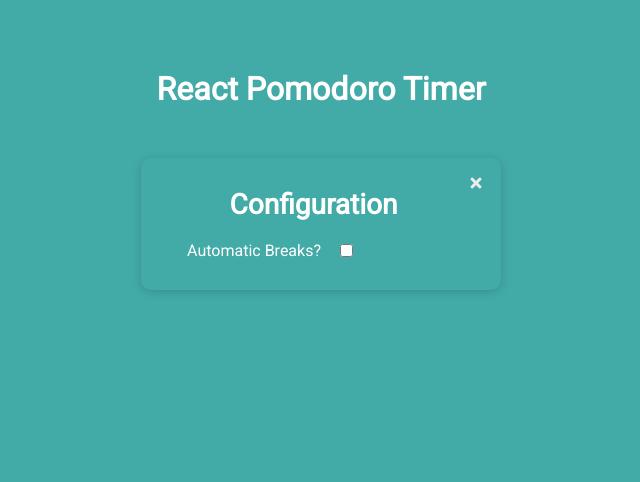
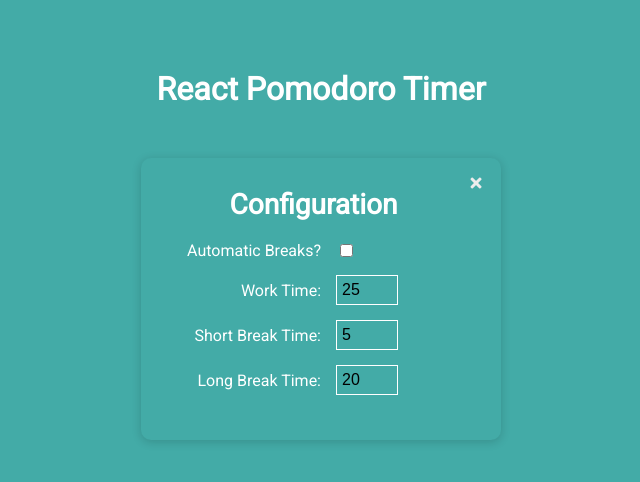
Before and after one commit to matyiu/react-pomodoro-timer, a React app: page / in a window 1280 px wide. Both pictures are taken after a click on the button 795 px from the left and 183 px from the top of the page. Shown: the top 482 px of the page, without its empty margins (319-959 px from the left). Built offline with nearby package versions, Linux system fonts and the light colour scheme.

Commit message:
Added configuration to change timer's time

```diff
--- a/src/js/components/PomodoroTimer.js
+++ b/src/js/components/PomodoroTimer.js
@@ -1,8 +1,6 @@
 import React, { useEffect, useRef, useState } from 'react'
+import useForm from '../hooks/useForm';
 
-const WORKTIME = 1500;
-const SHORTRESTTIME = 300;
-const LONGBREAKTIME = 1200;
 const LONGBREAKCYCLE = 4;
 
 const ucfirst = (([char, ...rest]) => {
@@ -28,7 +26,25 @@ const PomodoroView = ({position, prettyTimer, cycle, onPlay, onNext, onView}) =>
     );
 }
 
-const ConfigurationView = ({onAutomaticBreak, automaticBreak, onView}) => {
+const ConfigurationView = ({configuration, onChangeForm, onView}) => {
+    const {
+        automaticBreak,
+    } = configuration;
+
+    const workTime = configuration.workTime / 60;
+    const shortBreakTime = configuration.shortBreakTime / 60;
+    const longBreakTime = configuration.longBreakTime / 60;
+
+    const handleTimeChange = evt => {
+        const value = evt.target.value * 60;
+        const name = evt.target.name;
+
+        onChangeForm({target: {
+            value,
+            name
+        }});
+    }
+
     return (
         <>
             <h3>Configuration</h3>
@@ -36,8 +52,23 @@ const ConfigurationView = ({onAutomaticBreak, automaticBreak, onView}) => {
             <div className="timer-form">
                 <div className="timer-row">
                     <label htmlFor="automatic-breaks">Automatic Breaks?</label>
-                    <input type="checkbox" id="automatic-breaks"
-                        onChange={onAutomaticBreak} defaultChecked={automaticBreak}/>
+                    <input type="checkbox" id="automatic-breaks" name="automaticBreak"
+                        onChange={onChangeForm} defaultChecked={automaticBreak}/>
+                </div>
+                <div className="timer-row">
+                    <label htmlFor="work-time">Work Time:</label>
+                    <input type="number" id="work-time" min="0" value={workTime}
+                        max="120" name="workTime" onChange={handleTimeChange} />
+                </div>
+                <div className="timer-row">
+                    <label htmlFor="short-break-time">Short Break Time:</label>
+                    <input type="number" id="short-break-time" min="0" value={shortBreakTime}
+                        max="30" name="shortBreakTime" onChange={handleTimeChange} />
+                </div>
+                <div className="timer-row">
+                    <label htmlFor="long-break-time">Long Break Time:</label>
+                    <input type="number" id="long-break-time" min="0" value={longBreakTime}
+                        max="60" name="longBreakTime" onChange={handleTimeChange} />
                 </div>
             </div>
         </>
@@ -45,23 +76,28 @@ const ConfigurationView = ({onAutomaticBreak, automaticBreak, onView}) => {
 }
 
 const PomodoroTimer = () => {
-    const [ time, setTime ] = useState(WORKTIME);
     const [ cycle, setCycle ] = useState('work');
     const [ position, setPosition ] = useState(0);
     const [ view, setView ] = useState(0);
-    const [ automaticBreak, setAutomaticBreak ] = useState(false);
-    const [ timerState, setTimerState ] = useState('stoped');
+    const [ configuration, setConfiguration ] = useForm({
+        automaticBreak: false,
+        workTime: 1500,
+        shortBreakTime: 300,
+        longBreakTime: 1200
+    });
+    const [ time, setTime ] = useState(configuration.workTime);
+    const [ timerState, setTimerState ] = useState('stopped');
     const timer = useRef(null);
 
     const setBreak = () => {
         if (position === (LONGBREAKCYCLE - 1)) {
             setCycle('long break');
 
-            return LONGBREAKTIME
+            return configuration.longBreakTime
         }
 
         setCycle('short break');
-        return SHORTRESTTIME;
+        return configuration.shortBreakTime;
     }
 
     const setWork = () => {
@@ -69,7 +105,7 @@ const PomodoroTimer = () => {
         setPosition(prevPosition =>
             prevPosition === 3 ? 0 : prevPosition + 1);
 
-        return WORKTIME;
+        return configuration.workTime;
     }
 
     const running = () => {
@@ -90,12 +126,12 @@ const PomodoroTimer = () => {
 
     const stop = () => {
         timer.current = clearInterval(timer.current);
-        setTimerState(!automaticBreak || cycle !== 'work' ? 'stopped' : 'automatic');
+        setTimerState(!configuration.automaticBreak || cycle !== 'work' ? 'stopped' : 'automatic');
     }
 
     const play = () => {
         timer.current = setInterval(running, 1000);
-        setTimerState(automaticBreak ? 'automatic' : 'running');
+        setTimerState(configuration.automaticBreak ? 'automatic' : 'running');
     }
 
     const handlePlayTimer = () => {
@@ -116,7 +152,6 @@ const PomodoroTimer = () => {
         });
     }
 
-    const handleAutomaticBreak = () => setAutomaticBreak(!automaticBreak);
     const handleConfigurationView = () => setView(1);
     const handlePomodoroView = () => setView(0);
 
@@ -134,6 +169,18 @@ const PomodoroTimer = () => {
         }
     }, [cycle, timerState]);
 
+    useEffect(() => {
+        if (timerState === 'stopped') {
+            if (cycle === 'work') {
+                setTime(configuration.workTime);
+            } else if (cycle === 'short break') {
+                setTime(configuration.shortBreakTime);
+            } else {
+                setTime(configuration.longBreakTime);
+            }
+        }
+    }, [configuration]);
+
     return (
         <div className="pomodoro-timer">
             {
@@ -147,8 +194,8 @@ const PomodoroTimer = () => {
                     onView={handleConfigurationView}
                 /> :
                 <ConfigurationView
-                    automaticBreak={automaticBreak}
-                    onAutomaticBreak={handleAutomaticBreak}
+                    configuration={configuration}
+                    onChangeForm={setConfiguration}
                     onView={handlePomodoroView}
                 />
             }
--- /dev/null
+++ b/src/js/hooks/useForm.js
@@ -0,0 +1,19 @@
+import React, { useState } from "react"
+
+export default (initialValues) => {
+    const [values, setValues] = useState(initialValues || {});
+
+    const handleChange = evt => {
+        const target = evt.target;
+
+        setValues({
+            ...values,
+            [target.name]: evt.target.value
+        });
+    }
+
+    return [
+        values,
+        handleChange
+    ]
+}
--- a/src/scss/components/_pomodoroTimer.scss
+++ b/src/scss/components/_pomodoroTimer.scss
@@ -65,12 +65,22 @@
         .timer-row {
             display: flex;
             flex-direction: row;
+            margin-bottom: 15px;
+            align-items: center;
 
             label {
                 flex-basis: 50%;
                 text-align: right;
                 margin-right: 15px;
             }
+        }
+
+        input[type="number"] {
+            background: transparent;
+            font-size: 1rem;
+            border: 1px solid white;
+            width: 50px;
+            padding: 5px;
         }
     }
 
```
